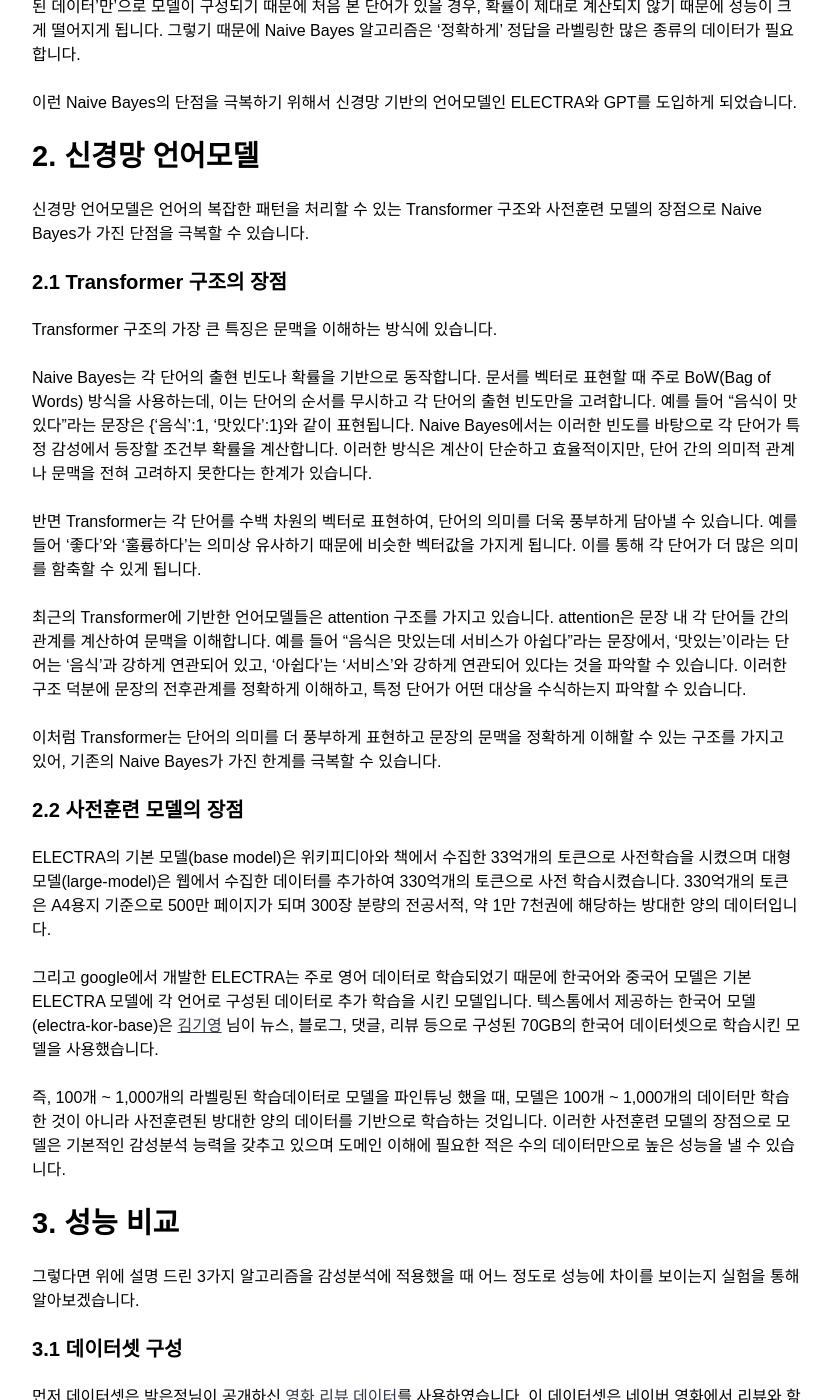
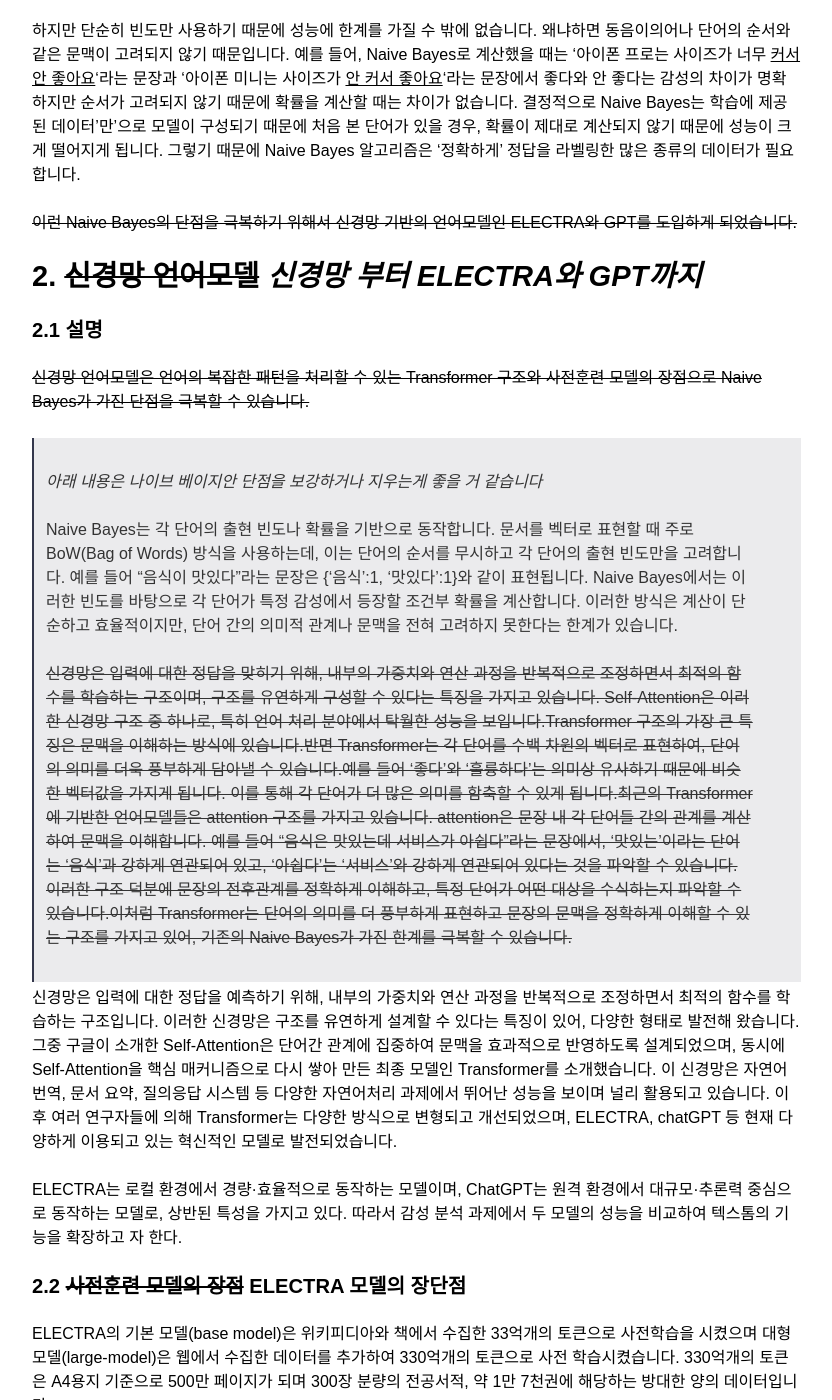
Before and after one commit to aitheimc/aitheimc.github.io, a Jekyll site: the page built from _posts/2024-10-22-upgrade-sentiment-analysis.markdown, in a window 1280 px wide and 1400 px high, scrolled down 1200 px. Shown: the whole window, without its empty margins (335-1167 px from the left). Built offline with Jekyll 4.4.1, drawn with Linux system fonts in a browser that asks for light colours; nearby versions of some CDN libraries; some of the changed text lies outside the part shown.

Commit message:
감성 분석 문서 검토

```diff
--- a/_posts/2024-10-22-upgrade-sentiment-analysis.markdown
+++ b/_posts/2024-10-22-upgrade-sentiment-analysis.markdown
@@ -16,52 +16,52 @@
 <!--more-->
 
 # 1. Naive Bayes 알고리즘
+### 1.1 소개
 
-기존 텍스톰에서는 Naive Bayes 알고리즘을 사용한 문서기반 감성분석을 제공하고 있었습니다. Naive Bayes는 사전확률에 기반하여 사후확률을 추론하는 알고리즘입니다.
-감성분석을 예로 들면, 사전확률은 각 단어들이 감정(긍정/부정/중립)에 속할 확률이고 사후확률은 주어진 문서를 구성하는 각 단어들의 감정 확률로 계산한 문서의 감정 확률입니다.
-여기서 각 단어들이 긍정/부정/중립에 속할 확률은 유저가 제공한 학습 데이터를 바탕으로 계산됩니다.
+~~기존 텍스톰에서는 Naive Bayes 알고리즘을 사용한 문서기반 감성분석을 제공하고 있었습니다.~~ *Naive Bayes는 정답이 라벨링된 데이터를 기반으로, 단어의 출현 여부를 바탕으로 확률을 계산하고 이를 새로운 문서에 적용해 가장 가능성 높은 정답을 확률로 예측하는 알고리즘입니다.예시를 활용한 자세한 설명은 sample link(관련 내용을 직접 작성하셔도 되지만 잘설명된 글을 찾아 링크를 거는걸 추천드려요), 에서 확인할 수 있습니다.
 
-### 1.1 Naive Bayes 알고리즘의 작동 방식
-Naive Bayes는 간단하게 감정의 발생 확률 P(Sentiment)과 감정 내 단어들이 발생할 확률 P(Word|Sentiment)의 곱으로 계산됩니다.
-여기서 감정의 발생 확률 P(S)은 학습한 데이터의 감성 분포를 사용합니다. 예를 들면, 학습에 사용한 데이터가 100개이고 그 중에서 긍정으로 라벨링 된 문서가 50개, 부정으로 라벨링 된 문서가 30개, 중립으로 라벨링된 문서가 20개라면 긍정의 발생 확률은 0.5, 부정의 발생 확률은 0.3 중립의 발생 확률은 0.2로 계산할 수 있습니다.
-감정 내 단어들이 발생할 확률 P(Word|Sentiment)은 특정 감정을 가진 모든 문서에 포함된 단어들의 빈도수 중에서 특정 단어의 빈도수로 비율을 계산합니다. 예를 들어 긍정으로 라벨링 된 문서 50개 안에 포함된 모든 단어를 세었을 때 500개이고 그 중에서 '재미있다'라는 단어가 50번 나타났으면, P(재미있다|긍정)은 0.1로 계산할 수 있습니다.
-그리고 새로운 문서의 감정을 분류할 때는 각 감정별로 확률값을 계산한 후, 최대 확률값을 나타내는 감정을 해당 문서의 감정으로 분류합니다.
+~~사전확률에 기반하여 사후확률을 추론하는 알고리즘입니다.감성분석을 예로 들면, 사전확률은 각 단어들이 감정(긍정/부정/중립)에 속할 확률이고 사후확률은 주어진 문서를 구성하는 각 단어들의 감정 확률로 계산한 문서의 감정 확률입니다.여기서 각 단어들이 긍정/부정/중립에 속할 확률은 유저가 제공한 학습 데이터를 바탕으로 계산됩니다.~~
+
+~~### 1.1 Naive Bayes 알고리즘의 작동 방식~~
+~~Naive Bayes는 간단하게 감정의 발생 확률 P(Sentiment)과 감정 내 단어들이 발생할 확률 P(Word|Sentiment)의 곱으로 계산됩니다.
+여기서 감정의 발생 확률 P(S)은 학습한 데이터의 감성 분포를 사용합니다. 예를 들면, 학습에 사용한 데이터가 100개이고 그 중에서 긍정으로 라벨링 된 문서가 50개, 부정으로 라벨링 된 문서가 30개, 중립으로 라벨링된 문서가 20개라면 긍정의 발생 확률은 0.5, 부정의 발생 확률은 0.3 중립의 발생 확률은 0.2로 계산할 수 있습니다. 감정 내 단어들이 발생할 확률 P(Word|Sentiment)은 특정 감정을 가진 모든 문서에 포함된 단어들의 빈도수 중에서 특정 단어의 빈도수로 비율을 계산합니다. 예를 들어 긍정으로 라벨링 된 문서 50개 안에 포함된 모든 단어를 세었을 때 500개이고 그 중에서 '재미있다'라는 단어가 50번 나타났으면, P(재미있다|긍정)은 0.1로 계산할 수 있습니다. 그리고 새로운 문서의 감정을 분류할 때는 각 감정별로 확률값을 계산한 후, 최대 확률값을 나타내는 감정을 해당 문서의 감정으로 분류합니다.~~
 
 ### 1.2 장점
-이처럼 단어별 감성분포를 계산할 때 빈도수만 사용하기 때문에 학습 과정이 간단하고 빠릅니다. 그리고 새로운 문장의 감성을 분류할 때도 문장에 속한 단어들의 확률을 곱하여 단순하게 계산이 가능하기 때문에 속도가 매우 빠르다는 장점이 있습니다.
-또한 성능면에서도 충분한 데이터로 학습했을 때 준수한 성능을 보입니다. 그래서 분류 문제에 일반적으로 많이 사용 되었습니다.
+*Naive Bayes는 확률적 분류 모델로서, 단어별 분포를 빈도 기반 확률로 계산하기 때문에 설명이 가능하며, 학습과 예측 모두에서 계산량이 적고 속도가 매우 빠릅니다.*
+~~이처럼 단어별 감성분포를 계산할 때 빈도수만 사용하기 때문에 학습 과정이 간단하고 빠릅니다. 그리고 새로운 문장의 감성을 분류할 때도 문장에 속한 단어들의 확률을 곱하여 단순하게 계산이 가능하기 때문에 속도가 매우 빠르다는 장점이 있습니다. 또한 성능면에서도 충분한 데이터로 학습했을 때 준수한 성능을 보입니다. 그래서 분류 문제에 일반적으로 많이 사용 되었습니다.~~
 
 ### 1.3 단점
-하지만 단순히 빈도만 사용하기 때문에 성능에 한계를 가질 수 밖에 없습니다. 왜냐하면 동음이의어나 단어의 순서와 같은 문맥이 고려되지 않기 때문입니다. 예를 들어, Naive Bayes로 계산했을 때는 '아이폰 프로는 사이즈가 너무 <U>커서 안 좋아요</U>'라는 문장과 '아이폰 미니는 사이즈가 <U>안 커서 좋아요</U>'라는 문장에서 좋다와 안 좋다는 감성의 차이가 명확하지만 순서가 고려되지 않기 때문에 확률을 계산할 때는 차이가 없습니다.
-결정적으로 Naive Bayes는 학습에 제공된 데이터'만'으로 모델이 구성되기 때문에 처음 본 단어가 있을 경우, 확률이 제대로 계산되지 않기 때문에 성능이 크게 떨어지게 됩니다. 그렇기 때문에 Naive Bayes 알고리즘은 '정확하게' 정답을 라벨링한 많은 종류의 데이터가 필요합니다.
+하지만 단순히 빈도만 사용하기 때문에 성능에 한계를 가질 수 밖에 없습니다. 왜냐하면 동음이의어나 단어의 순서와 같은 문맥이 고려되지 않기 때문입니다. 예를 들어, Naive Bayes로 계산했을 때는 '아이폰 프로는 사이즈가 너무 <U>커서 안 좋아요</U>'라는 문장과 '아이폰 미니는 사이즈가 <U>안 커서 좋아요</U>'라는 문장에서 좋다와 안 좋다는 감성의 차이가 명확하지만 순서가 고려되지 않기 때문에 확률을 계산할 때는 차이가 없습니다. 결정적으로 Naive Bayes는 학습에 제공된 데이터'만'으로 모델이 구성되기 때문에 처음 본 단어가 있을 경우, 확률이 제대로 계산되지 않기 때문에 성능이 크게 떨어지게 됩니다. 그렇기 때문에 Naive Bayes 알고리즘은 '정확하게' 정답을 라벨링한 많은 종류의 데이터가 필요합니다.
 
-이런 Naive Bayes의 단점을 극복하기 위해서 신경망 기반의 언어모델인 ELECTRA와 GPT를 도입하게 되었습니다.
+~~이런 Naive Bayes의 단점을 극복하기 위해서 신경망 기반의 언어모델인 ELECTRA와 GPT를 도입하게 되었습니다.~~
 
-# 2. 신경망 언어모델
+# 2. ~~신경망 언어모델~~ *신경망 부터 ELECTRA와 GPT까지*
+### 2.1 설명
+~~신경망 언어모델은 언어의 복잡한 패턴을 처리할 수 있는 Transformer 구조와 사전훈련 모델의 장점으로 Naive Bayes가 가진 단점을 극복할 수 있습니다.~~
 
-신경망 언어모델은 언어의 복잡한 패턴을 처리할 수 있는 Transformer 구조와 사전훈련 모델의 장점으로 Naive Bayes가 가진 단점을 극복할 수 있습니다.
+> *아래 내용은 나이브 베이지안 단점을 보강하거나 지우는게 좋을 거 같습니다*
+>
+> Naive Bayes는 각 단어의 출현 빈도나 확률을 기반으로 동작합니다. 문서를 벡터로 표현할 때 주로 BoW(Bag of Words) 방식을 사용하는데, 이는 단어의 순서를 무시하고 각 단어의 출현 빈도만을 고려합니다. 예를 들어 "음식이 맛있다"라는 문장은 {'음식':1, '맛있다':1}와 같이 표현됩니다. Naive Bayes에서는 이러한 빈도를 바탕으로 각 단어가 특정 감성에서 등장할 조건부 확률을 계산합니다. 이러한 방식은 계산이 단순하고 효율적이지만, 단어 간의 의미적 관계나 문맥을 전혀 고려하지 못한다는 한계가 있습니다.
+>
+~~신경망은 입력에 대한 정답을 맞히기 위해, 내부의 가중치와 연산 과정을 반복적으로 조정하면서 최적의 함수를 학습하는 구조이며, 구조를 유연하게 구성할 수 있다는 특징을 가지고 있습니다. Self-Attention은 이러한 신경망 구조 중 하나로, 특히 언어 처리 분야에서 탁월한 성능을 보입니다.Transformer 구조의 가장 큰 특징은 문맥을 이해하는 방식에 있습니다.반면 Transformer는 각 단어를 수백 차원의 벡터로 표현하여, 단어의 의미를 더욱 풍부하게 담아낼 수 있습니다.예를 들어 '좋다'와 '훌륭하다'는 의미상 유사하기 때문에 비슷한 벡터값을 가지게 됩니다. 이를 통해 각 단어가 더 많은 의미를 함축할 수 있게 됩니다.최근의 Transformer에 기반한 언어모델들은 attention 구조를 가지고 있습니다. attention은 문장 내 각 단어들 간의 관계를 계산하여 문맥을 이해합니다. 예를 들어 "음식은 맛있는데 서비스가 아쉽다"라는 문장에서, '맛있는'이라는 단어는 '음식'과 강하게 연관되어 있고, '아쉽다'는 '서비스'와 강하게 연관되어 있다는 것을 파악할 수 있습니다. 이러한 구조 덕분에 문장의 전후관계를 정확하게 이해하고, 특정 단어가 어떤 대상을 수식하는지 파악할 수 있습니다.이처럼 Transformer는 단어의 의미를 더 풍부하게 표현하고 문장의 문맥을 정확하게 이해할 수 있는 구조를 가지고 있어, 기존의 Naive Bayes가 가진 한계를 극복할 수 있습니다.~~
 
-### 2.1 Transformer 구조의 장점
-Transformer 구조의 가장 큰 특징은 문맥을 이해하는 방식에 있습니다.
+신경망은 입력에 대한 정답을 예측하기 위해, 내부의 가중치와 연산 과정을 반복적으로 조정하면서 최적의 함수를 학습하는 구조입니다. 이러한 신경망은 구조를 유연하게 설계할 수 있다는 특징이 있어, 다양한 형태로 발전해 왔습니다. 그중 구글이 소개한 Self-Attention은 단어간 관계에 집중하여 문맥을 효과적으로 반영하도록 설계되었으며, 동시에 Self-Attention을 핵심 매커니즘으로 다시 쌓아 만든 최종 모델인 Transformer를 소개했습니다. 이 신경망은 자연어 번역, 문서 요약, 질의응답 시스템 등 다양한 자연어처리 과제에서 뛰어난 성능을 보이며 널리 활용되고 있습니다. 이후 여러 연구자들에 의해 Transformer는 다양한 방식으로 변형되고 개선되었으며, ELECTRA, chatGPT 등 현재 다양하게 이용되고 있는 혁신적인 모델로 발전되었습니다.
 
-Naive Bayes는 각 단어의 출현 빈도나 확률을 기반으로 동작합니다. 문서를 벡터로 표현할 때 주로 BoW(Bag of Words) 방식을 사용하는데, 이는 단어의 순서를 무시하고 각 단어의 출현 빈도만을 고려합니다. 예를 들어 "음식이 맛있다"라는 문장은 {'음식':1, '맛있다':1}와 같이 표현됩니다. Naive Bayes에서는 이러한 빈도를 바탕으로 각 단어가 특정 감성에서 등장할 조건부 확률을 계산합니다. 이러한 방식은 계산이 단순하고 효율적이지만, 단어 간의 의미적 관계나 문맥을 전혀 고려하지 못한다는 한계가 있습니다.
+ELECTRA는 로컬 환경에서 경량·효율적으로 동작하는 모델이며, ChatGPT는 원격 환경에서 대규모·추론력 중심으로 동작하는 모델로, 상반된 특성을 가지고 있다. 따라서 감성 분석 과제에서 두 모델의 성능을 비교하여 텍스톰의 기능을 확장하고 자 한다.
 
-반면 Transformer는 각 단어를 수백 차원의 벡터로 표현하여, 단어의 의미를 더욱 풍부하게 담아낼 수 있습니다. 예를 들어 '좋다'와 '훌륭하다'는 의미상 유사하기 때문에 비슷한 벡터값을 가지게 됩니다. 이를 통해 각 단어가 더 많은 의미를 함축할 수 있게 됩니다.
 
-최근의 Transformer에 기반한 언어모델들은 attention 구조를 가지고 있습니다. attention은 문장 내 각 단어들 간의 관계를 계산하여 문맥을 이해합니다. 예를 들어 "음식은 맛있는데 서비스가 아쉽다"라는 문장에서, '맛있는'이라는 단어는 '음식'과 강하게 연관되어 있고, '아쉽다'는 '서비스'와 강하게 연관되어 있다는 것을 파악할 수 있습니다. 이러한 구조 덕분에 문장의 전후관계를 정확하게 이해하고, 특정 단어가 어떤 대상을 수식하는지 파악할 수 있습니다.
-
-이처럼 Transformer는 단어의 의미를 더 풍부하게 표현하고 문장의 문맥을 정확하게 이해할 수 있는 구조를 가지고 있어, 기존의 Naive Bayes가 가진 한계를 극복할 수 있습니다.
-
-### 2.2 사전훈련 모델의 장점
+### 2.2 ~~사전훈련 모델의 장점~~ ELECTRA 모델의 장단점
 ELECTRA의 기본 모델(base model)은 위키피디아와 책에서 수집한 33억개의 토큰으로 사전학습을 시켰으며 대형 모델(large-model)은 웹에서 수집한 데이터를 추가하여 330억개의 토큰으로 사전 학습시켰습니다. 330억개의 토큰은 A4용지 기준으로 500만 페이지가 되며 300장 분량의 전공서적, 약 1만 7천권에 해당하는 방대한 양의 데이터입니다.
 
 그리고 google에서 개발한 ELECTRA는 주로 영어 데이터로 학습되었기 때문에 한국어와 중국어 모델은 기본 ELECTRA 모델에 각 언어로 구성된 데이터로 추가 학습을 시킨 모델입니다. 텍스톰에서 제공하는 한국어 모델(electra-kor-base)은 [김기영](https://github.com/kiyoungkim1) 님이 뉴스, 블로그, 댓글, 리뷰 등으로 구성된 70GB의 한국어 데이터셋으로 학습시킨 모델을 사용했습니다.
 
 즉, 100개 ~ 1,000개의 라벨링된 학습데이터로 모델을 파인튜닝 했을 때, 모델은 100개 ~ 1,000개의 데이터만 학습한 것이 아니라 사전훈련된 방대한 양의 데이터를 기반으로 학습하는 것입니다. 이러한 사전훈련 모델의 장점으로 모델은 기본적인 감성분석 능력을 갖추고 있으며 도메인 이해에 필요한 적은 수의 데이터만으로 높은 성능을 낼 수 있습니다.
 
+### 2.3 ~~사전훈련 모델의 장점~~ chatGPT API의 장단점
+
 # 3. 성능 비교
-
-그렇다면 위에 설명 드린 3가지 알고리즘을 감성분석에 적용했을 때 어느 정도로 성능에 차이를 보이는지 실험을 통해 알아보겠습니다.
+본 실험은 Naive Bayes보다 발전된 Transformer 기반 ELECTRA, chatGPT를 활용하여 감성분석을 수행하고 그 차이를 Naive Bayes과 함꼐 정성적으로 비교하는 것에 있다.
+~~그렇다면 위에 설명 드린 3가지 알고리즘을 감성분석에 적용했을 때 어느 정도로 성능에 차이를 보이는지 실험을 통해 알아보겠습니다.~~
 
 ### 3.1 데이터셋 구성
 먼저 데이터셋은 박은정님이 공개하신 [영화 리뷰 데이터](https://github.com/e9t/nsmc)를 사용하였습니다. 이 데이터셋은 네이버 영화에서 리뷰와 함께 평점을 수집하여 1~4 점은 부정, 9~10점은 긍정 라벨링한 데이터입니다. 그리고 긍정과 부정의 비율이 5대5가 되도록 전체 64만 개의 리뷰에서  20만 개를 샘플링하였습니다.
@@ -91,13 +91,14 @@
 
 # 4. 향후 발전 방향
 
-처음에는 감성분석의 성능을 높이는 연구로 시작했지만 실제 서비스에 적용하는 과정에서 개선해야 할 점이 많이 보였습니다.
+~~처음에는 감성분석의 성능을 높이는 연구로 시작했지만 실제 서비스에 적용하는 과정에서 개선해야 할 점이 많이 보였습니다.~~
 
 ### 4.1. 속성기반 감성분석의 필요성
-문서기반 감성분석은 문서 전체를 긍정/부정/중립으로 분류하기 때문에 하나의 문서 안에 여러 감정이 포함되어 있는 경우 이를 정확하게 판별하기 어렵습니다. 예를 들어서, 음식점의 리뷰를 분석 했을 때 맛과 분위기는 긍정적으로 생각하지만 동시에 서비스와 위생은 부정적으로 생각할 수 있습니다. 각 요소별로 보면 긍정과 부정이 명확하지만 전체 리뷰로 보면 긍정인지 부정인지 사람이 보아도 명확하게 말할 수 없을 것입니다.
-아무리 GPT와 같이 뛰어난 모델을 사용한다 해도 이처럼 문서기반 감성분석 자체가 가지는 한계 때문에 분석이 잘못되었다고 느끼는 경우가 있습니다. 따라서 문서가 아니라 문장, 나아가 속성 단위로 감성분석을 해야지 더 정확하게 분석할 수 있습니다.
+~~문서기반 감성분석은 문서 전체를 긍정/부정/중립으로 분류하기 때문에 하나의 문서 안에 여러 감정이 포함되어 있는 경우 이를 정확하게 판별하기 어렵습니다. 예를 들어서, 음식점의 리뷰를 분석 했을 때 맛과 분위기는 긍정적으로 생각하지만 동시에 서비스와 위생은 부정적으로 생각할 수 있습니다. 각 요소별로 보면 긍정과 부정이 명확하지만 전체 리뷰로 보면 긍정인지 부정인지 사람이 보아도 명확하게 말할 수 없을 것입니다.ㅍ아무리 GPT와 같이 뛰어난 모델을 사용한다 해도 이처럼 문서기반 감성분석 자체가 가지는 한계 때문에 분석이 잘못되었다고 느끼는 경우가 있습니다. 따라서 문서가 아니라 문장, 나아가 속성 단위로 감성분석을 해야지 더 정확하게 분석할 수 있습니다.~~
+*문서 기반 감성 분석은 문서 전체를 긍정·부정·중립으로 분류하기 때문에, 하나의 문서에 여러 감정이 섞여 있는 경우 정확한 판별이 어렵습니다. 예를 들어 음식점 리뷰에서 맛과 분위기는 긍정적으로 평가하지만, 서비스와 위생은 부정적으로 평가할 수 있습니다. 각 요소별로는 감정이 뚜렷하지만, 문서 전체로 보면 긍정인지 부정인지조차 사람이 판단하기 어려울 수 있습니다.*
+*GPT와 같이 뛰어난 모델을 사용하더라도, 이러한 문서 기반 분석 방식의 한계로 인해 결과가 부정확하다고 느껴질 수 있습니다. 따라서 문서 단위가 아니라 문장, 더 나아가 속성 단위로 감성 분석을 수행해야 보다 정확한 결과를 얻을 수 있습니다.*
 
-### 4.2. 학습 데이터 수 최적화
-이번 실험에서 GPT의 성능이 ELECTRA에 비해 낮게 나온 것도 어떤 학습 데이터도 제공하지 않았기 때문입니다. 즉, 정확한 감성분석을 위해서는 분석 도메인에 맞는 데이터로 모델을 추가 학습 시켜야 합니다. 이번 실험에서 12만 개의 데이터로 학습한 ELECTRA가 GPT(zero-shot)보다 높은 성능을 보인 것처럼 높은 성능을 위해서는 많은 데이터가 필요합니다.
-하지만 이런 데이터를 일일이 라벨링 하는 것은 많은 노력이 필요하고 유저 경험을 저해합니다. 그렇기 때문에 더 적은 데이터만 학습해도 높은 성능을 끌어낼 수 있는 방법이 필요합니다.
-그래서 저희는 100개의 데이터로 학습해도 10,000개의 데이터로 학습한 모델과 비슷한 성능을 유지할 수 있는 방안을 연구하고자 합니다.
+### 4.2. 학습 데이터 수 최적화 및 프롬프트 엔지니어링
+~~이번 실험에서 GPT의 성능이 ELECTRA에 비해 낮게 나온 것도 어떤 학습 데이터도 제공하지 않았기 때문입니다. 즉, 정확한 감성분석을 위해서는 분석 도메인에 맞는 데이터로 모델을 추가 학습 시켜야 합니다. 이번 실험에서 12만 개의 데이터로 학습한 ELECTRA가 GPT(zero-shot)보다 높은 성능을 보인 것처럼 높은 성능을 위해서는 많은 데이터가 필요합니다. 하지만 이런 데이터를 일일이 라벨링 하는 것은 많은 노력이 필요하고 유저 경험을 저해합니다. 그렇기 때문에 더 적은 데이터만 학습해도 높은 성능을 끌어낼 수 있는 방법이 필요합니다. 그래서 저희는 100개의 데이터로 학습해도 10,000개의 데이터로 학습한 모델과 비슷한 성능을 유지할 수 있는 방안을 연구하고자 합니다.~~
+
+이번 실험에서 GPT의 성능이 ELECTRA보다 낮게 나온 이유는, 학습 데이터를 제공하지 않았을 뿐 아니라 모델이 더 정확하게 응답하도록 질문과 지시문을 정교하게 설계하는 과정(프롬프트 엔지니어링)도 적용하지 않은 상태에서 평가했기 때문입니다. 정확한 감성 분석을 위해서는 분석 도메인에 맞는 데이터로 모델을 추가 학습시키는 것이 필요합니다. 또한 목적에 맞게 프롬프트를 수정·최적화하는 과정을 거치면 정확도를 더욱 향상시킬 수 있는지도 검토할 필요가 있습니다.
```
